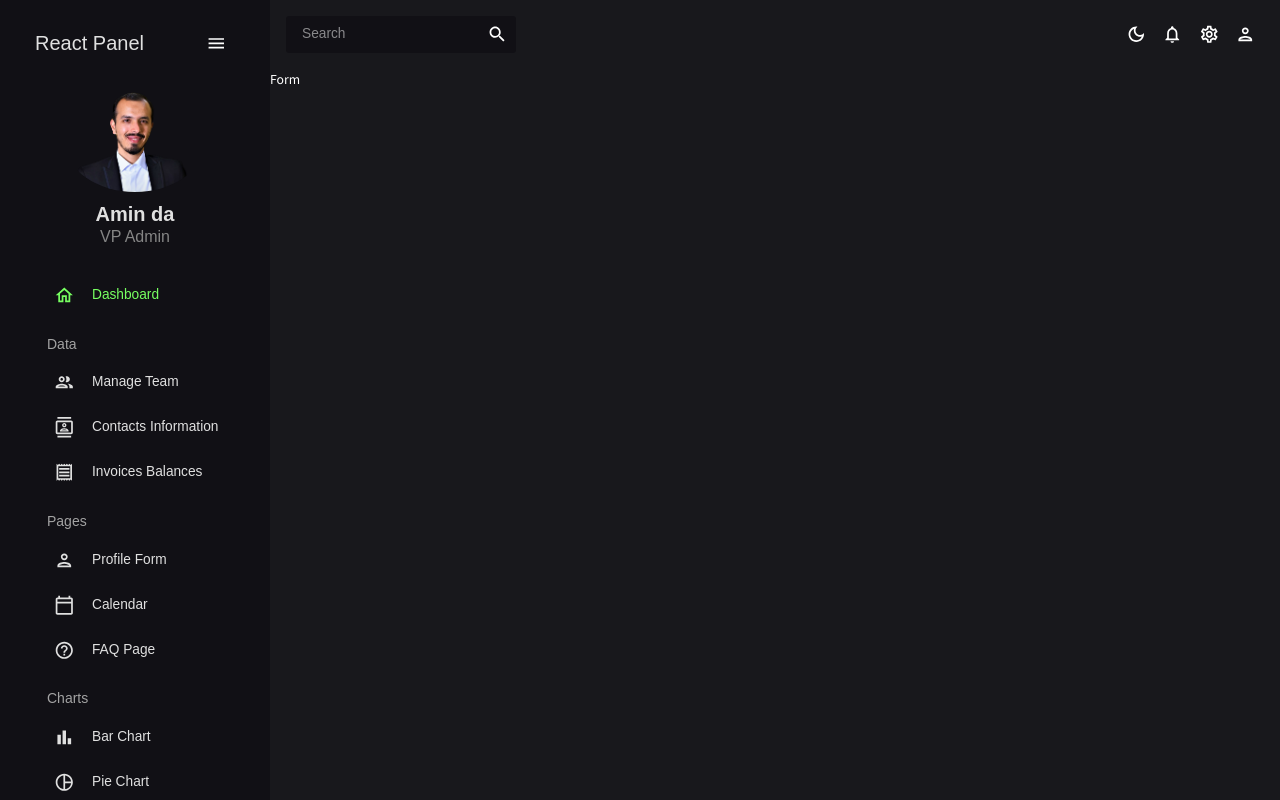
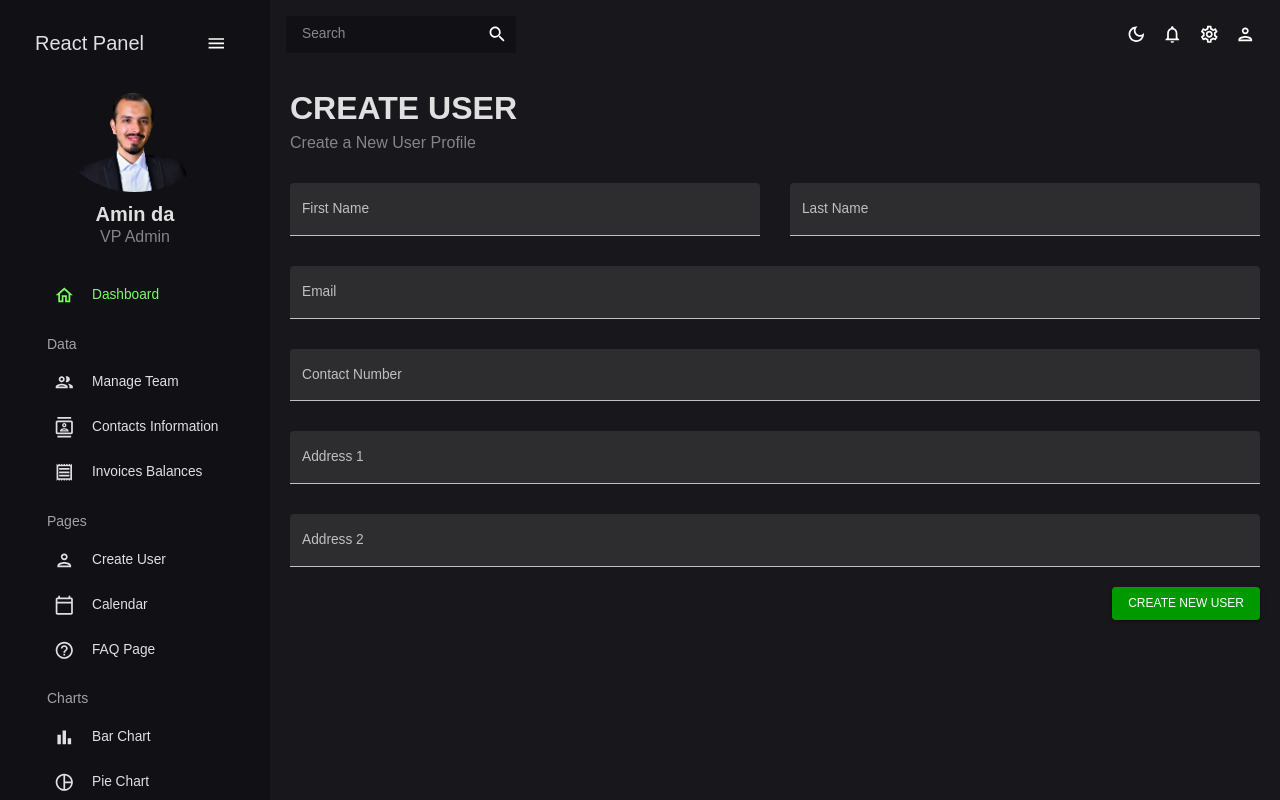
Before and after one commit to amin-da/react-admin-panel, a React (Vite) app: page /form in a window 1280 px wide. Built offline with nearby package versions, Linux system fonts and the light colour scheme; the HTML template or start-up script is replaced by a standard one.

Commit message:
compelete create user page

```diff
--- a/src/layouts/SideBar.jsx
+++ b/src/layouts/SideBar.jsx
@@ -168,7 +168,7 @@
               Pages
             </Typography>
             <Item
-              title="Profile Form"
+              title="Create User"
               to="/form"
               icon={<PersonOutlinedIcon />}
               selected={selected}
--- a/src/pages/Form.jsx
+++ b/src/pages/Form.jsx
@@ -1,9 +1,155 @@
+import { Box, Button, TextField } from "@mui/material";
+import { Formik } from "formik";
+import * as yup from "yup";
+import useMediaQuery from "@mui/material/useMediaQuery";
+import Header from "../components/Header";
 
+const phoneRegExp =
+  /^((\+[1-9]{1,4}[ -]?)|(\([0-9]{2,3}\)[ -]?)|([0-9]{2,4})[ -]?)*?[0-9]{3,4}[ -]?[0-9]{3,4}$/;
+
+const checkoutSchema = yup.object().shape({
+  firstName: yup.string().required("required"),
+  lastName: yup.string().required("required"),
+  email: yup.string().email("invalid email").required("required"),
+  contact: yup
+    .string()
+    .matches(phoneRegExp, "Phone number is not valid")
+    .required("required"),
+  address1: yup.string().required("required"),
+  address2: yup.string().required("required"),
+});
+
+const initialValues = {
+  firstName: "",
+  lastName: "",
+  email: "",
+  contact: "",
+  address1: "",
+  address2: "",
+};
 
 const Form = () => {
+  const isNonMobile = useMediaQuery("(min-width:600px)");
+
+  const handleFormSubmit = (values) => {
+    console.log(values);
+  };
+
   return (
-    <div>Form</div>
-  )
-}
+    <Box m="20px">
+      <Header title="CREATE USER" subtitle="Create a New User Profile" />
 
-export default Form
+      <Formik
+        onSubmit={handleFormSubmit}
+        initialValues={initialValues}
+        validationSchema={checkoutSchema}
+      >
+        {({
+          values,
+          errors,
+          touched,
+          handleBlur,
+          handleChange,
+          handleSubmit,
+        }) => (
+          <form onSubmit={handleSubmit}>
+            <Box
+              display="grid"
+              gap="30px"
+              gridTemplateColumns="repeat(4, minmax(0, 1fr))"
+              sx={{
+                "& > div": { gridColumn: isNonMobile ? undefined : "span 4" },
+              }}
+            >
+              <TextField
+                fullWidth
+                variant="filled"
+                type="text"
+                label="First Name"
+                onBlur={handleBlur}
+                onChange={handleChange}
+                value={values.firstName}
+                name="firstName"
+                error={!!touched.firstName && !!errors.firstName}
+                helperText={touched.firstName && errors.firstName}
+                sx={{ gridColumn: "span 2" }}
+              />
+              <TextField
+                fullWidth
+                variant="filled"
+                type="text"
+                label="Last Name"
+                onBlur={handleBlur}
+                onChange={handleChange}
+                value={values.lastName}
+                name="lastName"
+                error={!!touched.lastName && !!errors.lastName}
+                helperText={touched.lastName && errors.lastName}
+                sx={{ gridColumn: "span 2" }}
+              />
+              <TextField
+                fullWidth
+                variant="filled"
+                type="text"
+                label="Email"
+                onBlur={handleBlur}
+                onChange={handleChange}
+                value={values.email}
+                name="email"
+                error={!!touched.email && !!errors.email}
+                helperText={touched.email && errors.email}
+                sx={{ gridColumn: "span 4" }}
+              />
+              <TextField
+                fullWidth
+                variant="filled"
+                type="text"
+                label="Contact Number"
+                onBlur={handleBlur}
+                onChange={handleChange}
+                value={values.contact}
+                name="contact"
+                error={!!touched.contact && !!errors.contact}
+                helperText={touched.contact && errors.contact}
+                sx={{ gridColumn: "span 4" }}
+              />
+              <TextField
+                fullWidth
+                variant="filled"
+                type="text"
+                label="Address 1"
+                onBlur={handleBlur}
+                onChange={handleChange}
+                value={values.address1}
+                name="address1"
+                error={!!touched.address1 && !!errors.address1}
+                helperText={touched.address1 && errors.address1}
+                sx={{ gridColumn: "span 4" }}
+              />
+              <TextField
+                fullWidth
+                variant="filled"
+                type="text"
+                label="Address 2"
+                onBlur={handleBlur}
+                onChange={handleChange}
+                value={values.address2}
+                name="address2"
+                error={!!touched.address2 && !!errors.address2}
+                helperText={touched.address2 && errors.address2}
+                sx={{ gridColumn: "span 4" }}
+              />
+            </Box>
+            <Box display="flex" justifyContent="end" mt="20px">
+              <Button type="submit" color="buttonColor" variant="contained">
+                Create New User
+              </Button>
+            </Box>
+          </form>
+        )}
+      </Formik>
+    </Box>
+  );
+};
+
+export default Form;
--- a/src/theme.js
+++ b/src/theme.js
@@ -145,6 +145,9 @@
             background: {
               default: colors.primary[500],
             },
+            buttonColor :{
+              main: colors.greenAccent[700],
+            }
           }
         : {
             // palette values for light mode
@@ -162,6 +165,9 @@
             background: {
               default: "#fcfcfc",
             },
+            buttonColor :{
+              main: colors.greenAccent[700],
+            }
           }),
     },
     typography: {
```
